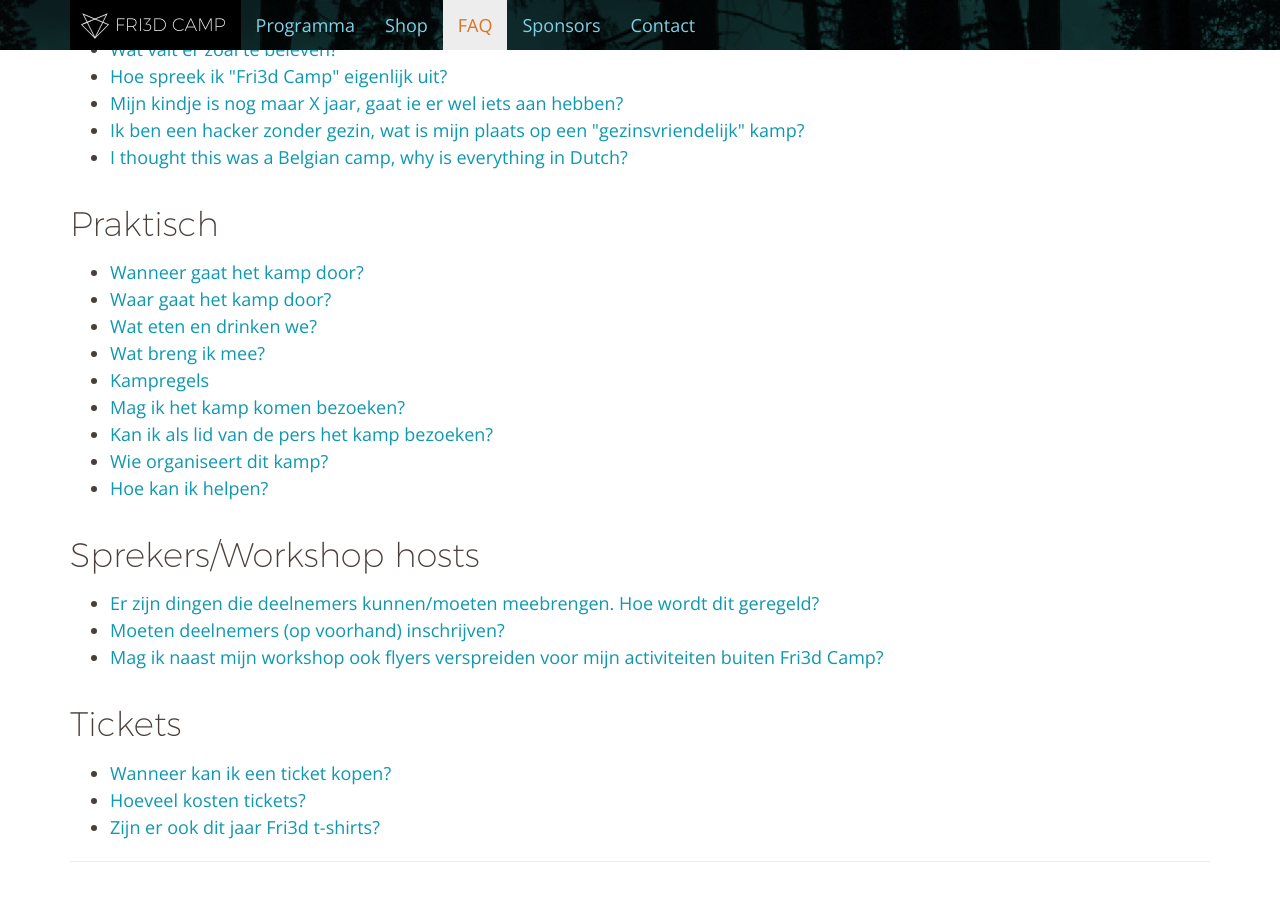
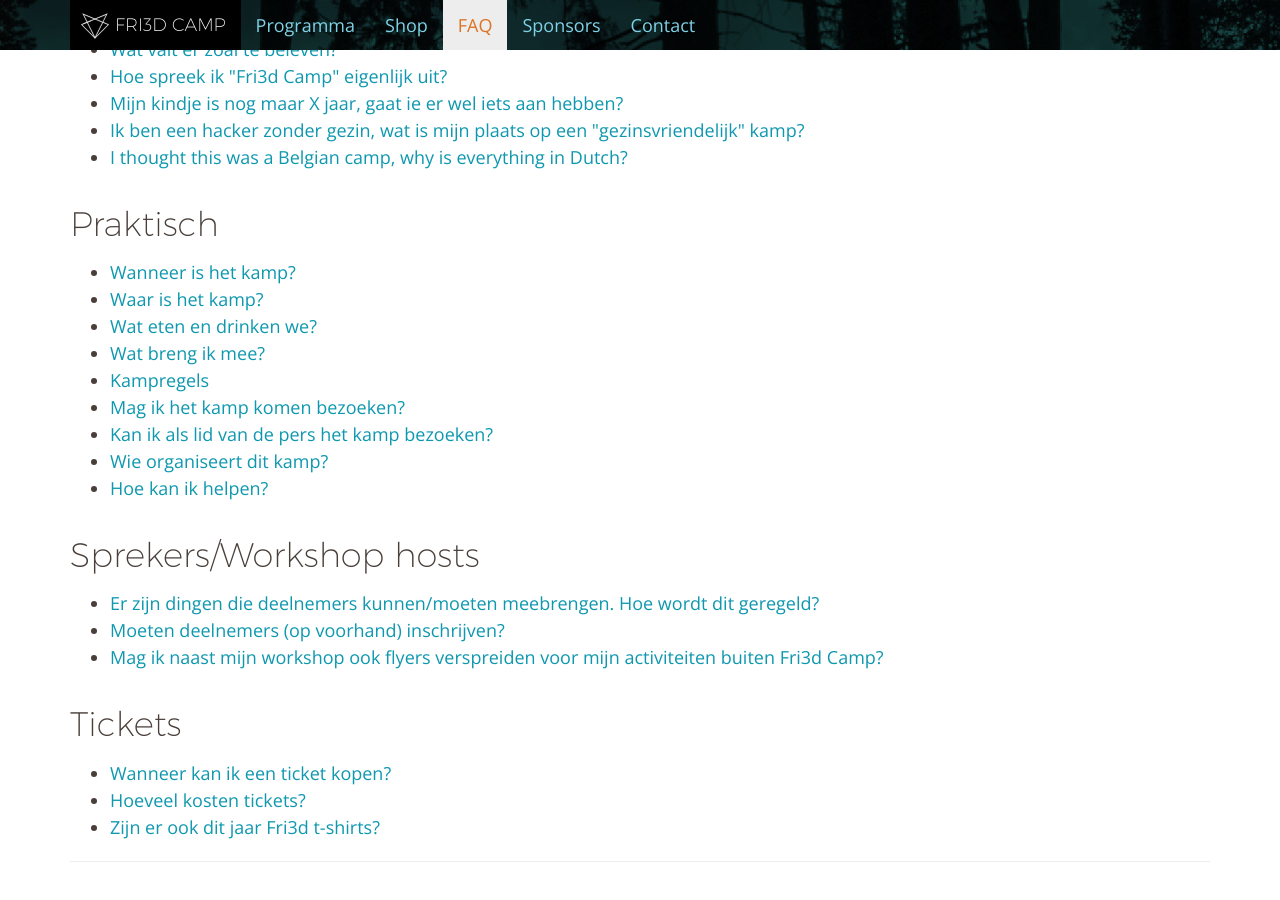
Before and after one commit to Fri3dCamp/fri3dweb2016, a Jekyll site: the page built from faq/index.html, in a window 1280 px wide and 900 px high, scrolled down 502 px. Built offline with Jekyll 4.4.1, drawn with Linux system fonts in a browser that asks for light colours; nearby versions of some CDN libraries; some of the changed text lies outside the part shown.

Commit message:
'gaat door', oops

```diff
--- a/faq/index.html
+++ b/faq/index.html
@@ -59,7 +59,7 @@ questions:
 
   - groupname: Praktisch
     questions:
-    - question: Wanneer gaat het kamp door?
+    - question: Wanneer is het kamp?
       anchor: campdate
       answer: >
         <p>Het officiële <a href="/programma/tijdsindeling">programma</a> zal beginnen op <strong>zaterdag 13 augustus</strong> om 11:00. Op <strong>maandag 15 augustus</strong> (een vrije dag!), om 15:00 houden we onze slotceremonie. Pas daarna beginnen we met een massale afbraak.</p>
@@ -67,7 +67,7 @@ questions:
         <p>Op dinsdag 16 augustus, de dag na het kamp, zoeken we <strong>vrijwilligers</strong> om te helpen met de afbraak en opruim van het kamp, wij zorgen pizza en drank. Laat ons zeker weten als je ons die dag kan helpen!</p>
         <p>Om ons te helpen met de opbouw ben je welkom vanaf donderdag 11 augustus, maar dan laat je ons ook best iets weten.</p>
 
-    - question: Waar gaat het kamp door?
+    - question: Waar is het kamp?
       anchor: camplocation
       answer: >
         <p>Net zoals onze eerste editie in 2014, vindt Fri3d Camp 2016 plaats op kampeergronden K2 en K8 van <strong>de Hoge Rielen</strong> in Kasterlee.</p>
```
